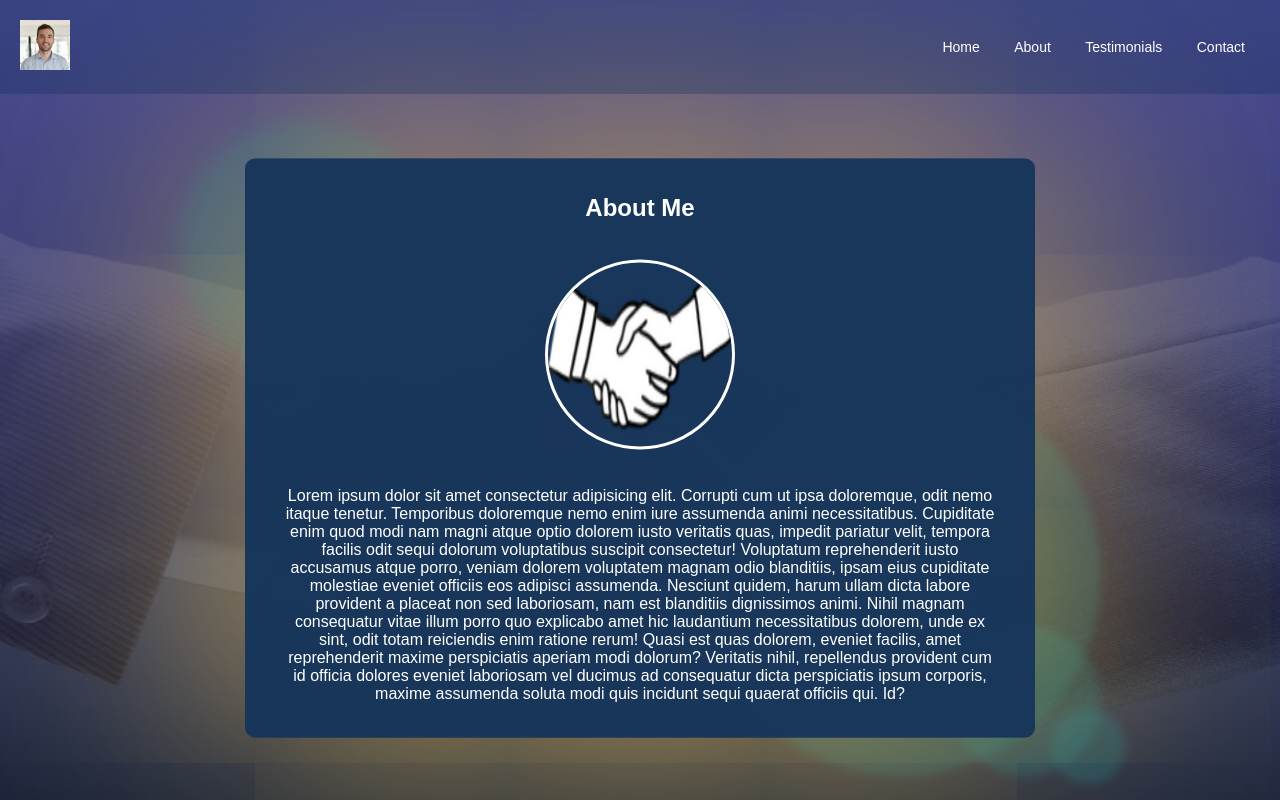
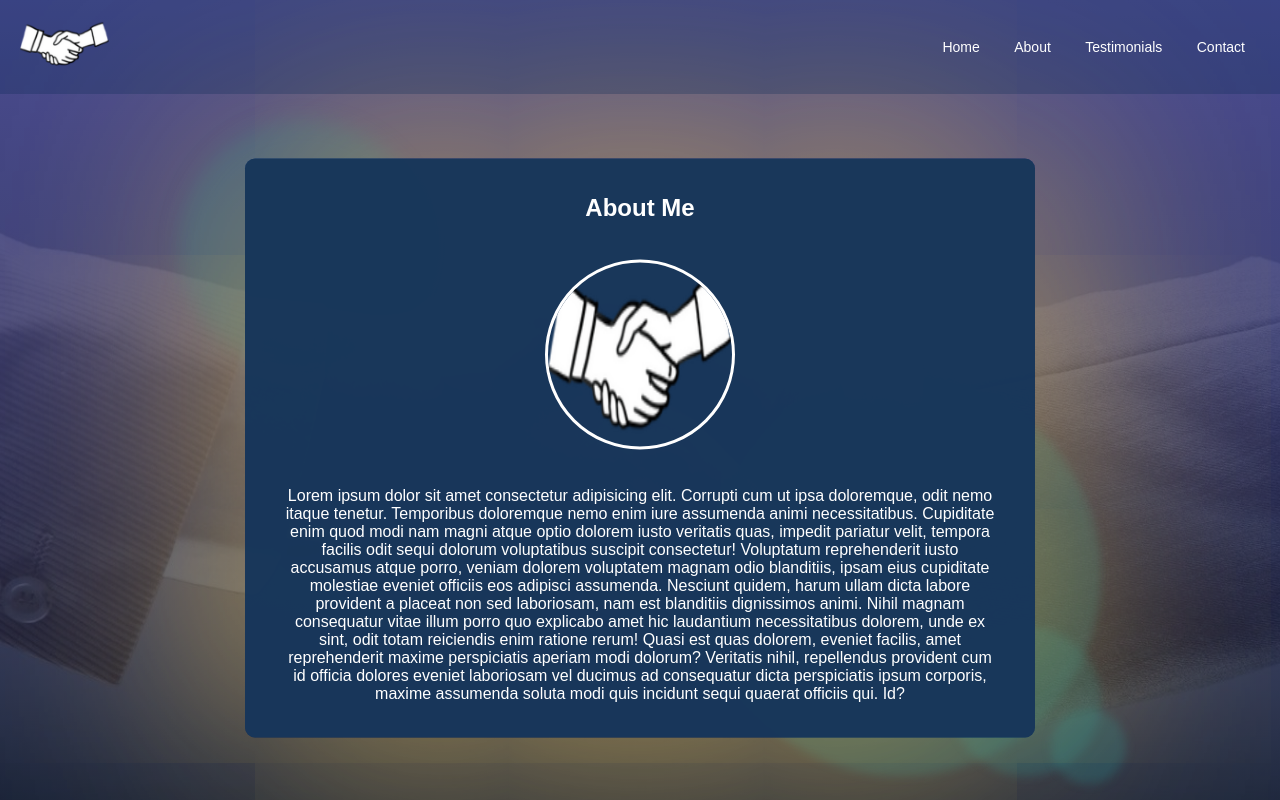
Before and after one commit to AerolPalea/Coaching-Website-Build, a website: page HTML/about.html in a window 1280 px wide. Shown: the top 800 px of the page. Drawn offline with nearby package versions, Linux system fonts and the light colour scheme.

Commit message:
Update about.html

```diff
--- a/HTML/about.html
+++ b/HTML/about.html
@@ -14,7 +14,7 @@
         <header>
             <div class="wrapper">
                 <div class="logo">
-                    <img src="../Images/profileimg.png" alt="" />
+                    <img src="../Images/index.png" alt="" />
                 </div>
                 <ul class="nav-area">
                     <li><a href="../index.html">Home</a></li>
```
